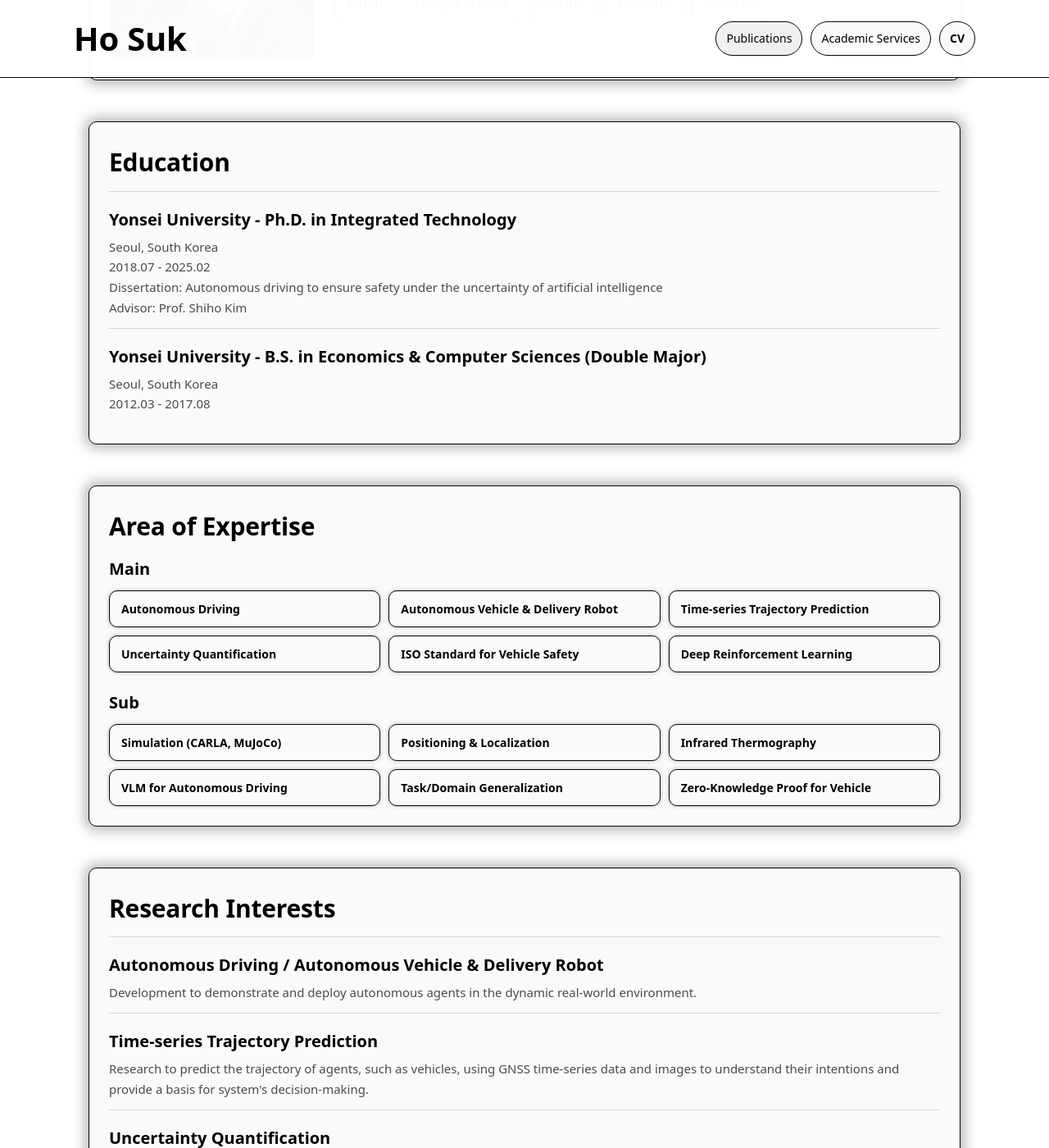
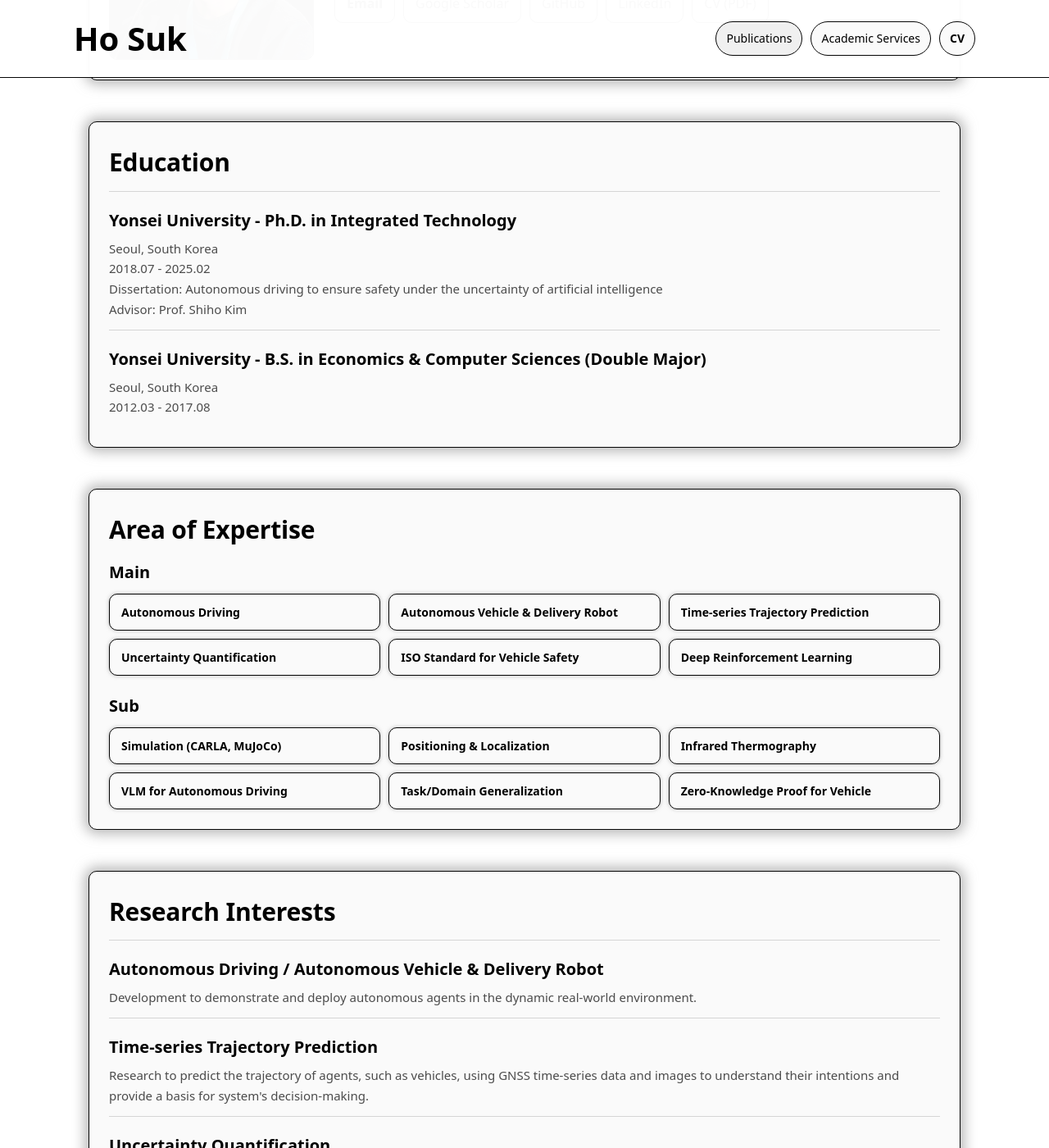
Before and after one commit to ho-suk-93/ho-suk-93.github.io, a Jekyll site: the page built from index.md, in a window 1280 px wide and 1400 px high, scrolled down 371 px. Shown: the whole window at 82% size. Built offline with Jekyll 4.4.1, drawn with Linux system fonts in a browser that asks for light colours.

Commit message:
Update style.scss

```diff
--- a/assets/css/style.scss
+++ b/assets/css/style.scss
@@ -220,7 +220,7 @@ a:hover{ text-decoration:underline; }
   padding-top:0;
 }
 .item-title{
-  margin: 5px 0;
+  margin: 6px 0;
   font-size: 20px;
   font-weight: 900;
 }
```
